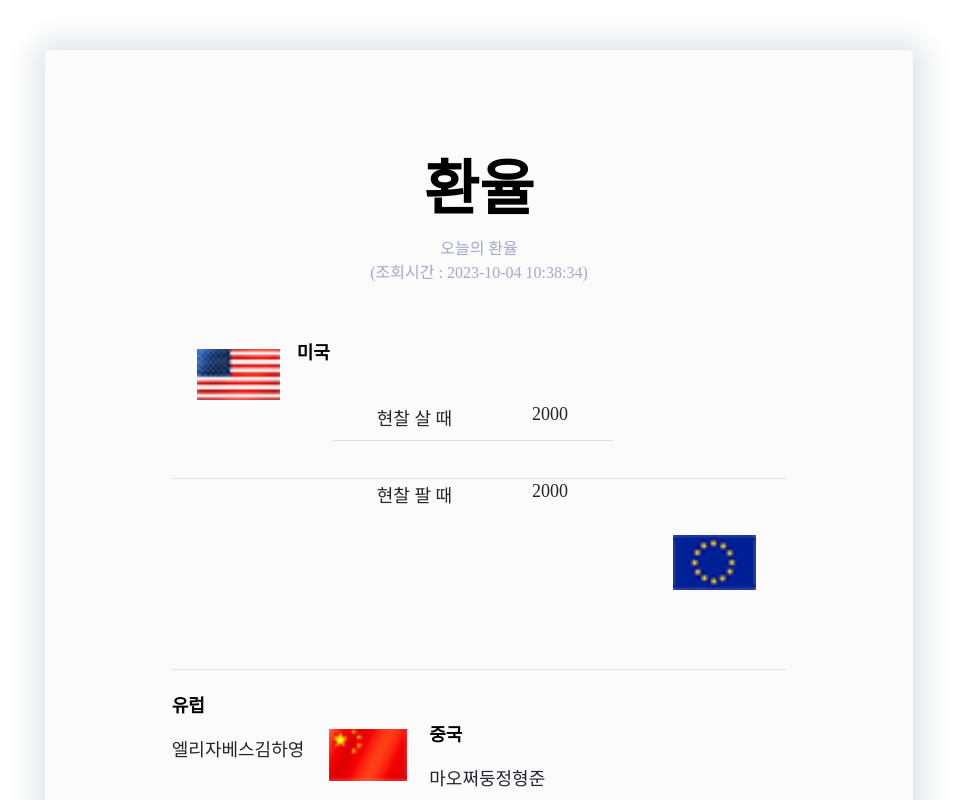
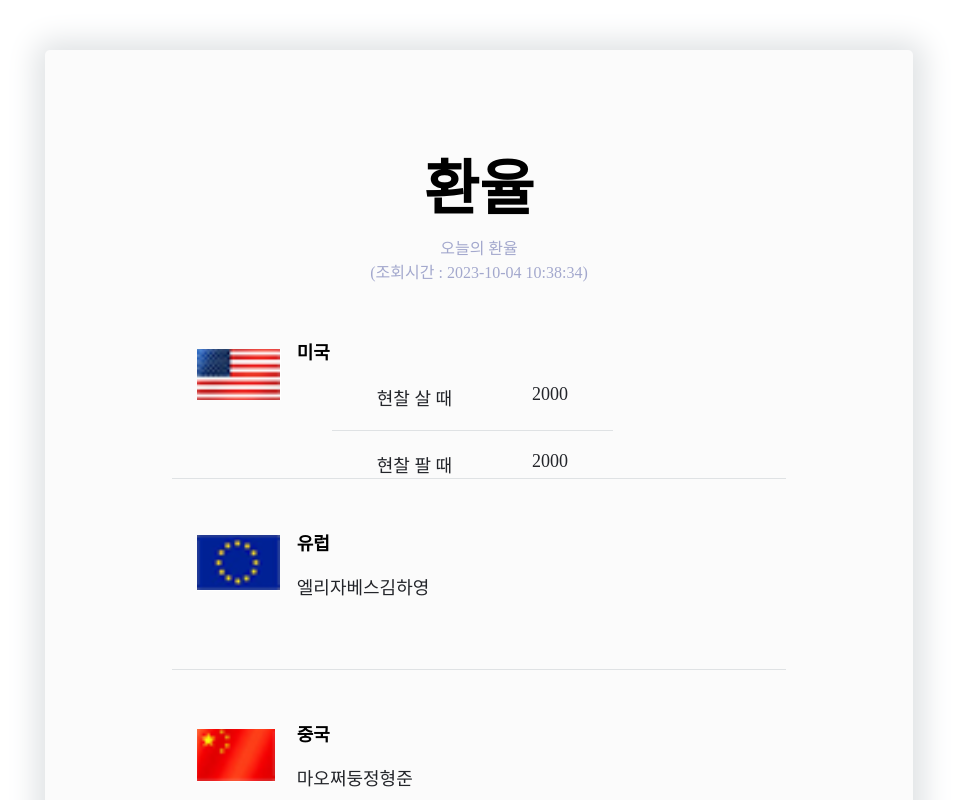
Before and after one commit to giyeon-dev/finance-api, a React (Create React App) app in the folder front-end/: page /exexchange in a window 1280 px wide. Shown: the top 800 px of the page, without its empty margins (161-1120 px from the left). Built offline with nearby package versions, Linux system fonts and the light colour scheme; no server answers; a web font is replaced by a local one.

Commit message:
feat: 예시페이지

```diff
--- a/front-end/src/components/examplepage/ExExchange.js
+++ b/front-end/src/components/examplepage/ExExchange.js
@@ -15,7 +15,7 @@ const ExExchange = () => {
         const getExchangeAll = async () => {
             try {
                 const res = await basicHttp.get(`/api/exchange`);
-                console.log(res.data.data.list);
+                console.log(res.data.data.list[2]);
 
                 setExchangeAllList(res.data.data.list);
             } catch (error) {}
--- a/front-end/src/components/examplepage/ExExchange.module.css
+++ b/front-end/src/components/examplepage/ExExchange.module.css
@@ -83,13 +83,13 @@
 .priceContainer {
     display: flex;
     width: 100%;
-    margin: 20px 40px 5px 40px;
+    margin: 20px 40px 20px 40px;
 }
 .priceTitle {
-    margin: 20px 40px 5px 40px;
+    margin: 0px 40px 0px 40px;
 }
 .priceContent {
-    margin: 20px 40px 5px 40px;
+    margin: 0px 40px 0px 40px;
 }
 
 /* Button */
```
